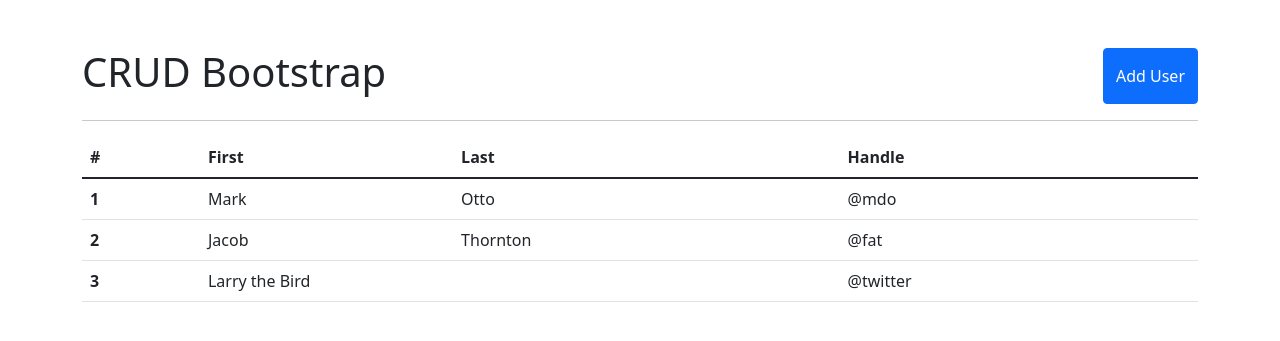
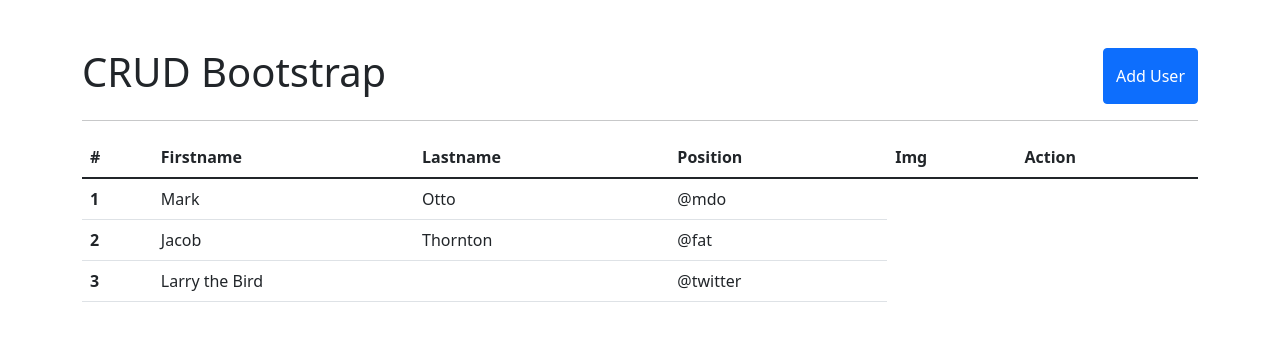
Before and after one commit to GuyDev1999/CRUDphpBootstrap5, a PHP site: page / in a window 1280 px wide. Shown: the top 341 px of the page. Run offline with PHP 8.4, Linux system fonts and the light colour scheme.

Commit message:
add colum

```diff
--- a/index.php
+++ b/index.php
@@ -83,9 +83,11 @@
             <thead>
                 <tr>
                 <th scope="col">#</th>
-                <th scope="col">First</th>
-                <th scope="col">Last</th>
-                <th scope="col">Handle</th>
+                <th scope="col">Firstname</th>
+                <th scope="col">Lastname</th>
+                <th scope="col">Position</th>
+                <th scope="col">Img</th>
+                <th scope="col">Action</th>
                 </tr>
             </thead>
             <tbody>
```
